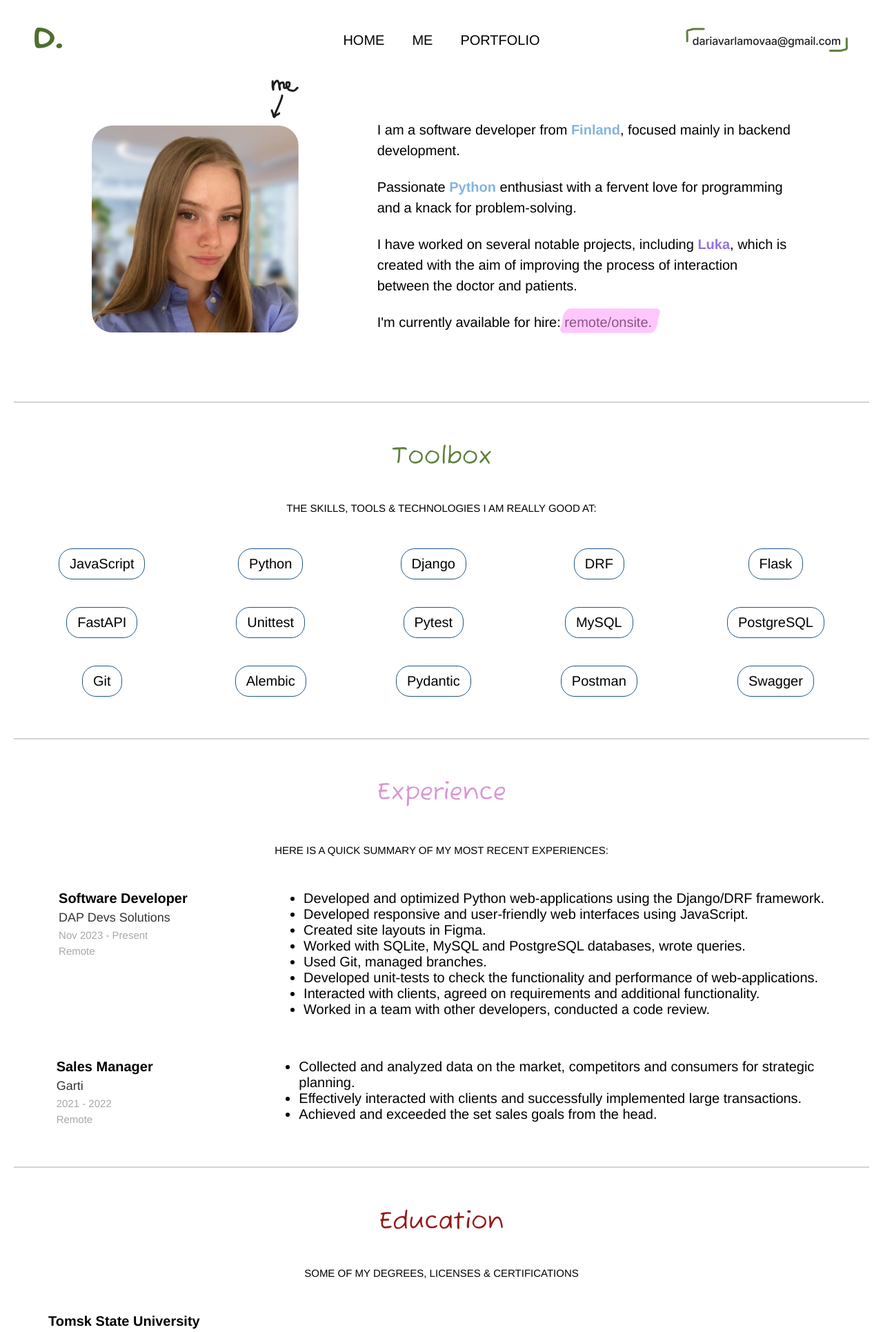
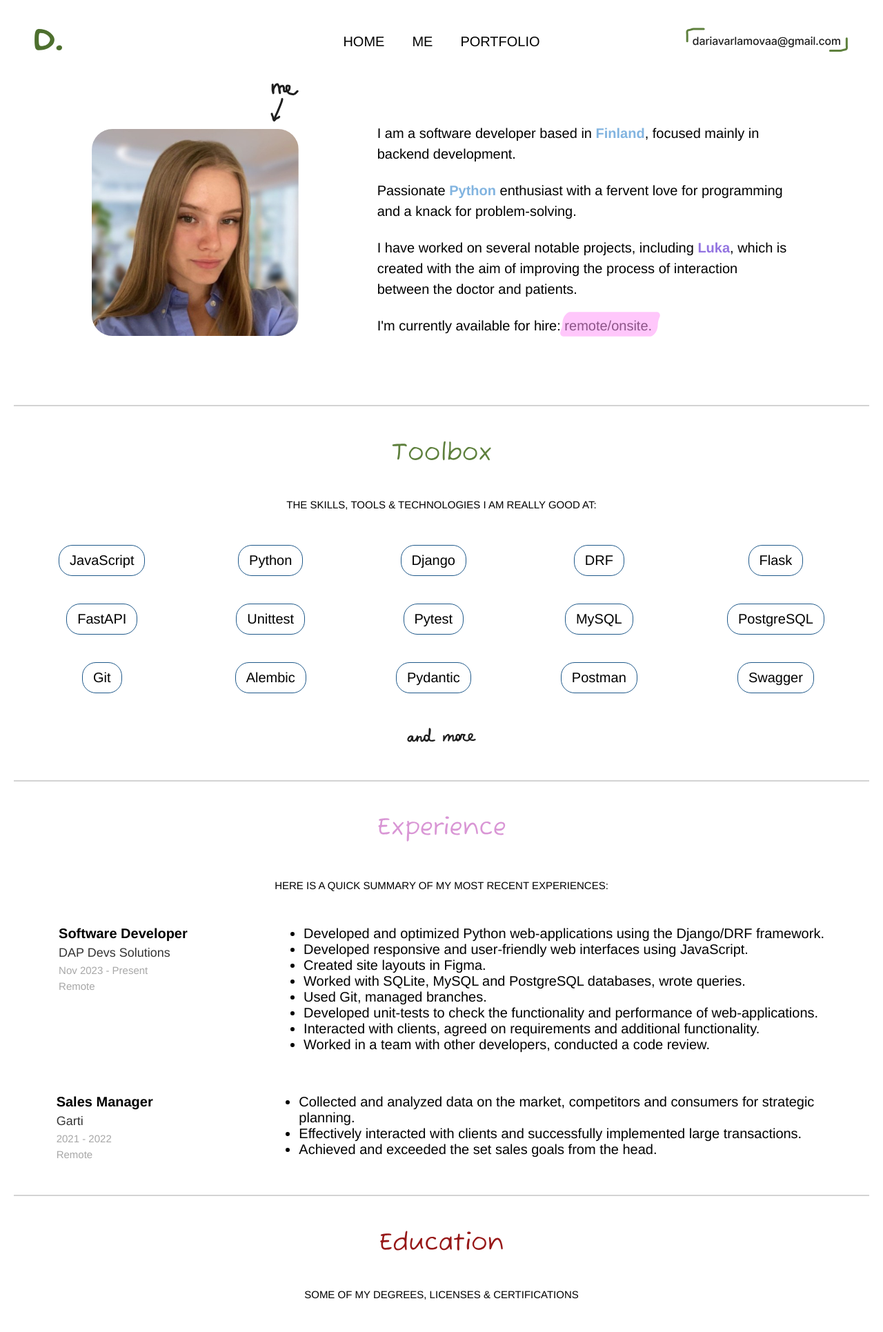
Before and after one commit to dariavarlamovaa/personalwebsiteFlask, a Flask app: page /me in a window 1280 px wide. Shown: the top 1931 px of the page at 69% size. Run offline with Flask 3, Linux system fonts and the light colour scheme; data comes from the database, SQL or seed files in the repository; both versions use the stored data as it was after the commit.

Commit message:
updated me page and header

```diff
--- a/static/css/base.css
+++ b/static/css/base.css
@@ -166,6 +166,6 @@ svg {
 
 .horizontal-line {
     border: 0.1px solid #d3d3d3;
-    margin-top: 60px;
-    margin-bottom: 60px;
+    margin-top: 50px;
+    margin-bottom: 50px;
 }
--- a/static/css/me.css
+++ b/static/css/me.css
@@ -53,6 +53,10 @@
 
 .toolbox, .experience-picture, .education-picture {
     text-align: center;
+}
+
+.and-more-img {
+    max-width: 100px;
 }
 
 .sentence-me {
--- a/templates/base.html
+++ b/templates/base.html
@@ -24,7 +24,8 @@
             {% endfor %}
         </div>
         <div class="mail-image">
-            <img src="{{ url_for ('static', filename='images/my-mail.svg') }}" alt="mail">
+            <a href="mailto: dariavarlamovaa@gmail.com"
+               class="my-email"><img src="{{ url_for ('static', filename='images/my-mail.svg') }}" alt="mail"></a>
         </div>
     </div>
 </header>
--- a/templates/me.html
+++ b/templates/me.html
@@ -11,7 +11,8 @@
                 <img class="my-pic" src="{{ url_for ('static', filename='images/me.jpeg') }}" alt="Coding girl">
             </div>
             <div class="about-me">
-                <p>I am a software developer from <strong class="strong-word blue">Finland</strong>, focused mainly in
+                <p>I am a software developer based in <strong class="strong-word blue">Finland</strong>, focused mainly
+                    in
                     backend development.</p>
                 <br>
                 <p>Passionate <strong class="strong-word blue">Python</strong> enthusiast with a fervent love for
@@ -37,6 +38,9 @@
                 {% for tool in tools %}
                 <p class="one-tool">{{ tool.title }}</p>
                 {% endfor %}
+            </div>
+            <div class="and-more">
+                <img class="and-more-img" src="{{ url_for ('static', filename='images/and-more.svg') }}" alt="and more">
             </div>
         </div>
         <hr class="horizontal-line">
```
Also changed, not shown: my_website.db, static/images/and-more.svg (added).
